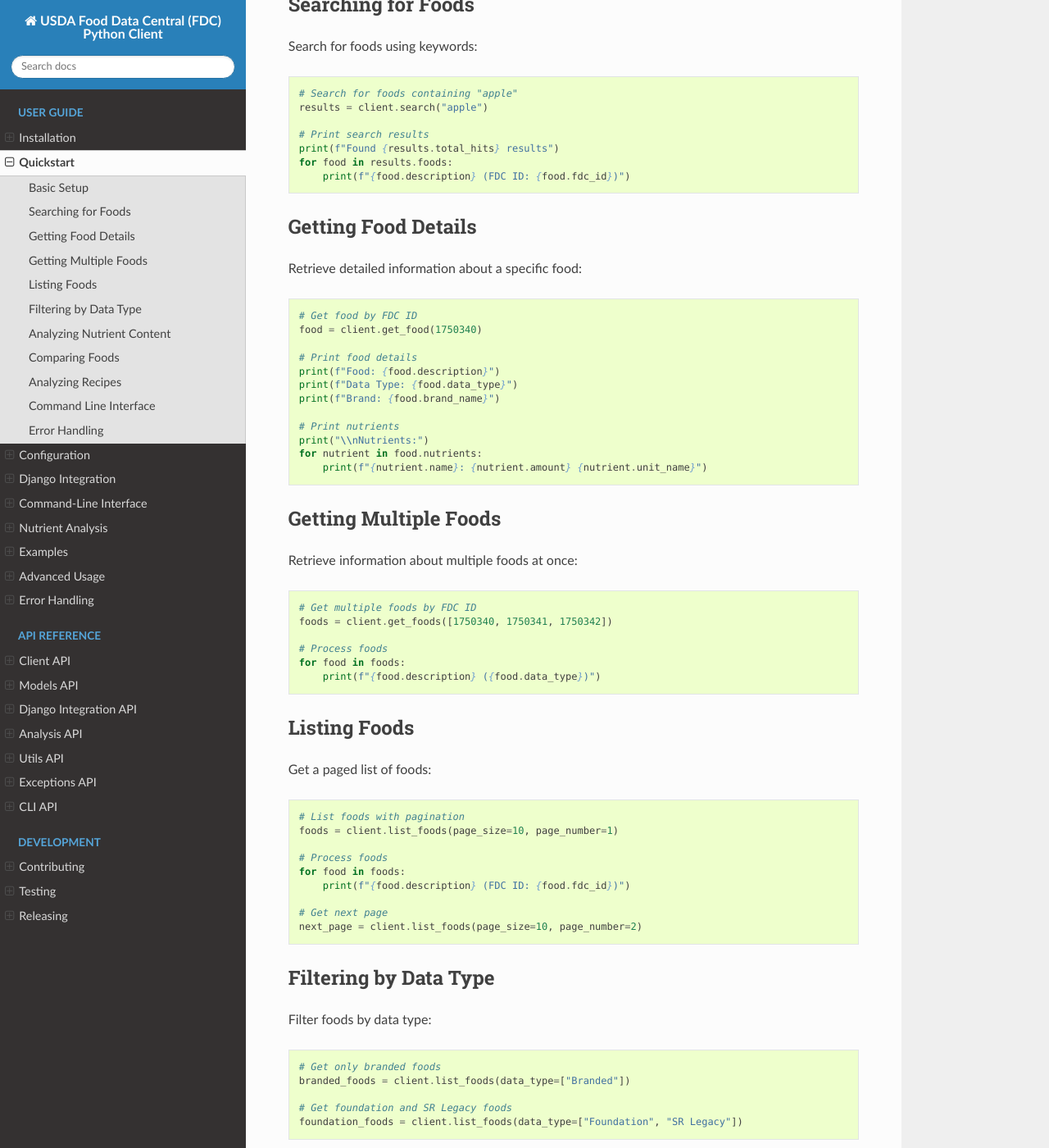
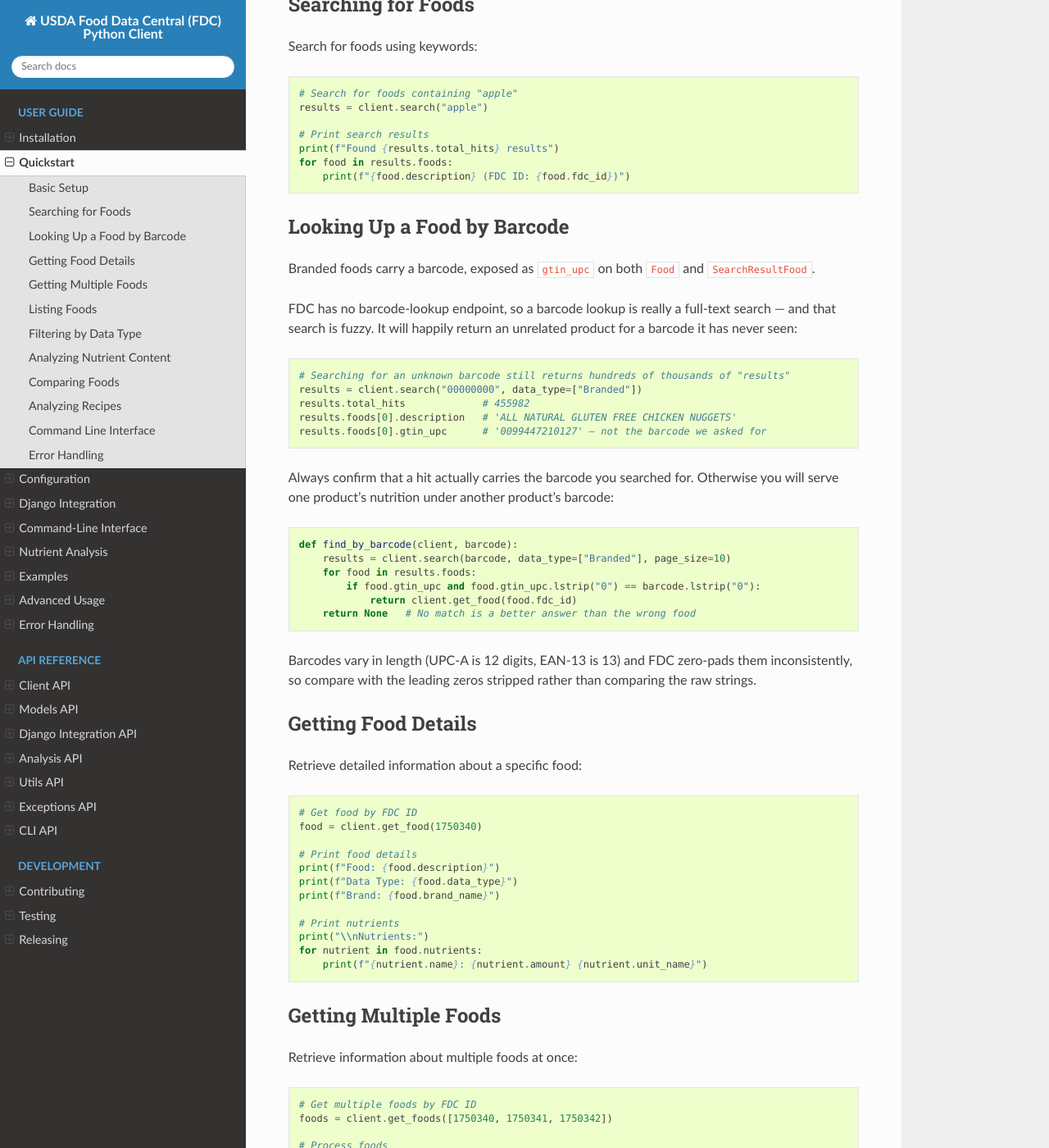
Before and after one commit to mcgarrah/usda_fdc_python, a Sphinx documentation site: the page built from docs/user/quickstart.rst, in a window 1280 px wide and 1400 px high, scrolled down 541 px. Shown: the whole window at 82% size. Built offline with Sphinx 7.4.7 and the Read the Docs theme 3.1.0, drawn with Linux system fonts in a browser that asks for light colours.

Commit message:
Document gtin_upc barcode lookup and the client timeout
v0.1.10 shipped gtin_upc and the request timeout, but the docs covered
neither: "gtin" appeared nowhere under docs/, and configuration.rst
documented base_url without the new timeout parameter.

The barcode section is the important one. FDC has no barcode-lookup
endpoint, so callers reach for the full-text search — which is fuzzy, and
answers an unknown barcode with 455,982 hits led by an unrelated product.
Without the verify step shown here, a caller serves one product's
nutrition under another product's barcode.

Co-Authored-By: Claude Opus 4.8 <noreply@anthropic.com>
Claude-Session: https://claude.ai/code/session_014avzoF5VnrUxwoy7m1aK6K

```diff
--- a/docs/api/exceptions.rst
+++ b/docs/api/exceptions.rst
@@ -24,7 +24,7 @@ FdcRateLimitError
    :members:
 
 FdcTimeoutError
--------------
+---------------
 
 .. autoclass:: FdcTimeoutError
    :members:
--- a/docs/user/error_handling.rst
+++ b/docs/user/error_handling.rst
@@ -16,7 +16,7 @@ The library defines the following exception hierarchy:
   - ``FdcResourceNotFoundError``: Requested resource not found
 
 Request Timeouts
---------------
+----------------
 
 Every request is issued with a timeout, so a server that accepts a connection but
 never answers cannot block the caller indefinitely. The default is 30 seconds, and
--- a/docs/user/quickstart.rst
+++ b/docs/user/quickstart.rst
@@ -35,6 +35,41 @@ Search for foods using keywords:
    print(f"Found {results.total_hits} results")
    for food in results.foods:
        print(f"{food.description} (FDC ID: {food.fdc_id})")
+
+Looking Up a Food by Barcode
+----------------------------
+
+Branded foods carry a barcode, exposed as ``gtin_upc`` on both ``Food`` and
+``SearchResultFood``.
+
+FDC has no barcode-lookup endpoint, so a barcode lookup is really a full-text
+search — and that search is fuzzy. It will happily return an unrelated product
+for a barcode it has never seen:
+
+.. code-block:: python
+
+   # Searching for an unknown barcode still returns hundreds of thousands of "results"
+   results = client.search("00000000", data_type=["Branded"])
+   results.total_hits             # 455982
+   results.foods[0].description   # 'ALL NATURAL GLUTEN FREE CHICKEN NUGGETS'
+   results.foods[0].gtin_upc      # '0099447210127' — not the barcode we asked for
+
+Always confirm that a hit actually carries the barcode you searched for.
+Otherwise you will serve one product's nutrition under another product's
+barcode:
+
+.. code-block:: python
+
+   def find_by_barcode(client, barcode):
+       results = client.search(barcode, data_type=["Branded"], page_size=10)
+       for food in results.foods:
+           if food.gtin_upc and food.gtin_upc.lstrip("0") == barcode.lstrip("0"):
+               return client.get_food(food.fdc_id)
+       return None   # No match is a better answer than the wrong food
+
+Barcodes vary in length (UPC-A is 12 digits, EAN-13 is 13) and FDC zero-pads
+them inconsistently, so compare with the leading zeros stripped rather than
+comparing the raw strings.
 
 Getting Food Details
 -----------------
```
Also changed, not shown: README.md (+2 -0 lines), docs/user/configuration.rst (+11 -0 lines).
